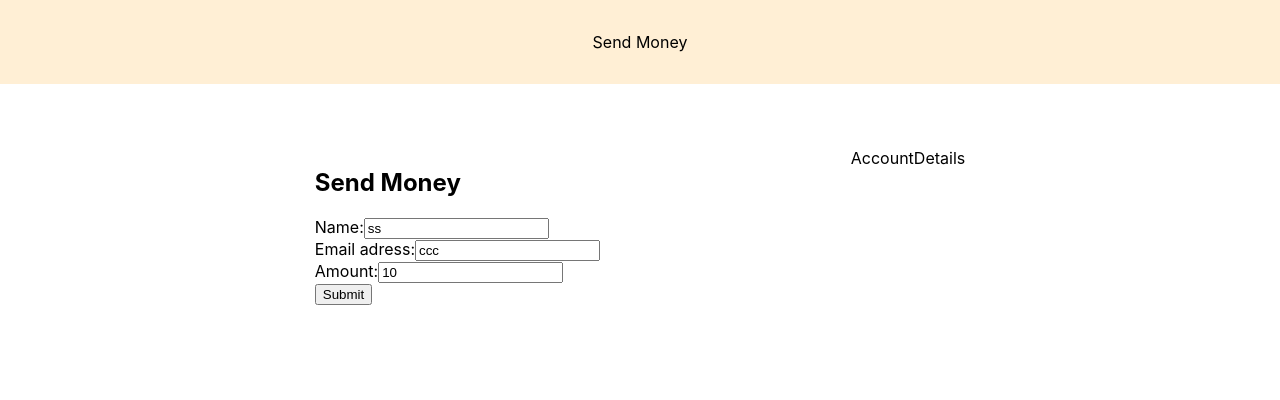
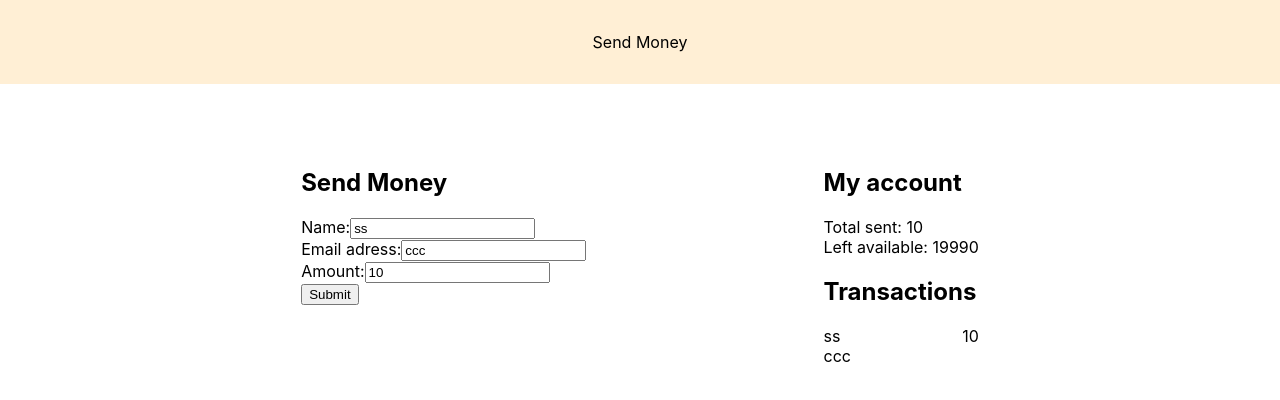
Before and after one commit to rafalmiler77/money-challenge, a React (Create React App) app: page / in a window 1280 px wide. Both pictures are taken after a click on the button "Submit". Shown: the top 400 px of the page. Built offline with nearby package versions, Linux system fonts and the light colour scheme.

Commit message:
account details implemented

```diff
--- a/src/components/AccountDetails.js
+++ b/src/components/AccountDetails.js
@@ -2,7 +2,11 @@ import React from 'react';
 
 const AccountDetails = props => {
   return (
-    <div>AccountDetails</div>
+    <>
+      <h1>My account</h1>
+      <div>Total sent: {props.totalSent}</div>
+      <div>Left available: {props.currentAmount}</div>
+    </>
   )
 }
 
--- a/src/components/AccountDetailsContainer.js
+++ b/src/components/AccountDetailsContainer.js
@@ -1,10 +1,36 @@
 import React from 'react';
+import { connect } from 'react-redux';
 import AccountDetails from './AccountDetails';
+import AccountTransactions from './AccountTransactions';
+import styled from 'styled-components';
+
+const Wrapper = styled.section`
+  display: flex;
+  flex-direction: column;
+`;
 
 const AccountDetailsContainer = props => {
+  const totalSent = props.initialAmount - props.currentAmount;
+  const transactionsProps = ({
+    transactions: props.transactions
+  });
+  const accountProps = ({
+    totalSent,
+    currentAmount: props.currentAmount,
+  });
+
   return (
-    <AccountDetails />
+    <Wrapper>
+      <AccountDetails {...accountProps}/>
+      <AccountTransactions {...transactionsProps}/>
+    </Wrapper>
   )
 }
 
-export default AccountDetailsContainer;
+const mapStateToProps = state => ({
+  transactions: state.transactions,
+  initialAmount: state.initialAccountValue,
+  currentAmount: state.currentAccountValue,
+})
+
+export default connect(mapStateToProps)(AccountDetailsContainer);
--- /dev/null
+++ b/src/components/AccountTransactions.js
@@ -0,0 +1,34 @@
+import React from 'react';
+import styled from 'styled-components';
+
+const SenderDetails = styled.div`
+  display: flex;
+  flex-direction: column;
+`;
+const TransactionWarapper = styled.div`
+  display: flex;
+  flex-direction: row;
+  justify-content: space-between;
+`;
+
+const AccountTransactions = props => {
+  console.log('props', props)
+  return (
+    <>
+      <h1>Transactions</h1>
+      {props.transactions.map((transaction) => {
+        return (
+          <TransactionWarapper>
+            <SenderDetails>
+              <span>{transaction.senderName}</span>
+              <span>{transaction.email}</span>
+            </SenderDetails>
+            <span>{transaction.amount}</span>
+          </TransactionWarapper>
+        )
+      })}
+    </>
+  )
+}
+
+export default AccountTransactions;
--- a/src/store/reducer.js
+++ b/src/store/reducer.js
@@ -3,6 +3,7 @@ import * as ACTIONS_TYPES from './action-types';
 const INITIAL_AMOUNT = 20000;
 
 const initialState = {
+  initialAccountValue: INITIAL_AMOUNT,
   currentAccountValue: INITIAL_AMOUNT,
   transactions: []
 }
```
